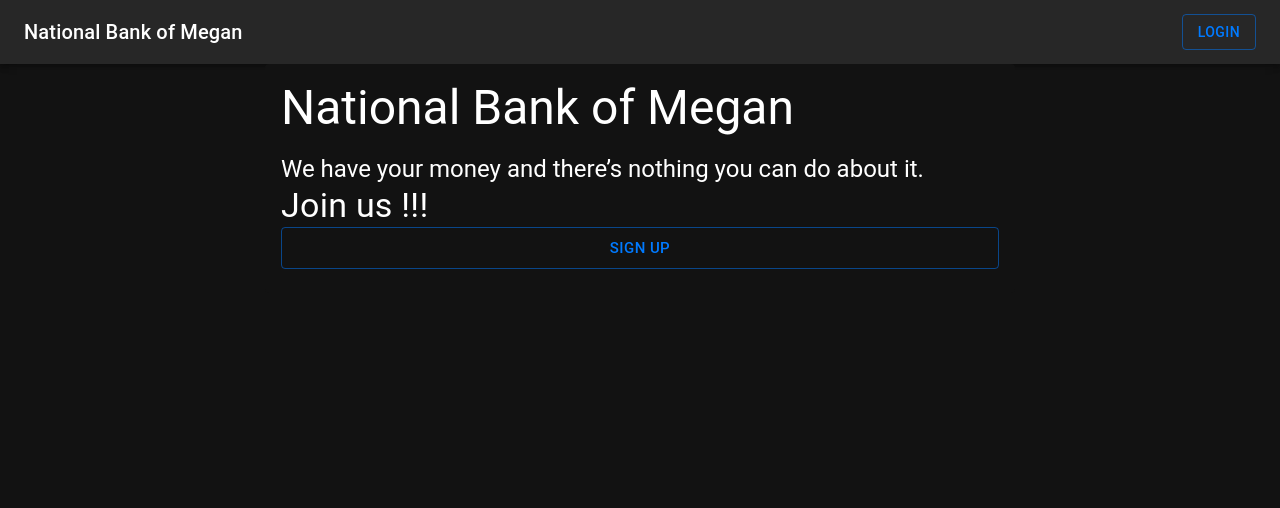
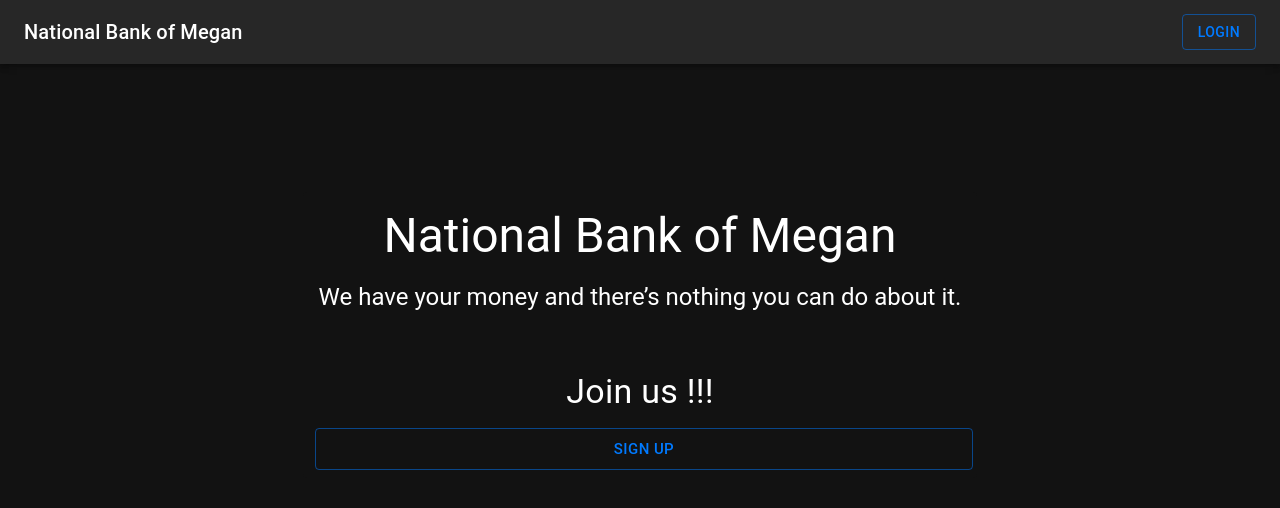
Before and after one commit to National-Bank-of-Megan/secure-bank-web-client, a React (Create React App) app: page / in a window 1280 px wide. Shown: the top 508 px of the page. Built offline with nearby package versions, Linux system fonts and the light colour scheme.

Commit message:
welcome page for unauthenticated user

```diff
--- a/src/components/main-page/WelcomeCard.tsx
+++ b/src/components/main-page/WelcomeCard.tsx
@@ -1,55 +1,73 @@
-import * as React from 'react';
-import Box from '@mui/material/Box';
-import Card from '@mui/material/Card';
-import CardActions from '@mui/material/CardActions';
-import CardContent from '@mui/material/CardContent';
-import Button from '@mui/material/Button';
-import Typography from '@mui/material/Typography';
+import * as React from "react";
+import Box from "@mui/material/Box";
+import Card from "@mui/material/Card";
+import CardActions from "@mui/material/CardActions";
+import CardContent from "@mui/material/CardContent";
+import Button from "@mui/material/Button";
+import Typography from "@mui/material/Typography";
 import buttonStyles from "../../styles/ButtonStyles";
 import cardStyles from "../../styles/CardStyles";
 
 const bull = (
   <Box
     component="span"
-      sx={{ display: 'inline-block', mx: '2px', transform: 'scale(0.8)' }}
+    sx={{ display: "inline-block", mx: "2px", transform: "scale(0.8)" }}
   >
     •
   </Box>
 );
 
 const card = (
-    <React.Fragment >
-      <CardContent sx={{
-        margin:'auto'
-      }}>
+  <React.Fragment>
+    <CardContent
+      sx={{
+        margin: "auto",
+        textAlign: "center",
+      }}
+    >
       <Typography variant="h3" color="text.primary" gutterBottom>
         National Bank of Megan
       </Typography>
       <Typography variant="h5" component="div" color="text.primary">
         We have your money and there’s nothing you can do about it.
       </Typography>
-
-
+    </CardContent>
+    <CardActions sx={{display :'flex', flexDirection:'column', marginTop :'5%', gap:'15px'}}>
       <Typography variant="h4" component="div" color="text.primary">
         Join us !!!
       </Typography>
-
-        <Button size="large" sx={buttonStyles} variant="outlined" style={{width:'100%'}}>Sign up</Button>
-      </CardContent>
+      <Button
+        size="large"
+        sx={buttonStyles}
+        variant="outlined"
+        style={{ width: "100%" }}
+      >
+        Sign up
+      </Button>
+    </CardActions>
   </React.Fragment>
 );
 
-  export default function WelcomeCard(){
+export default function WelcomeCard() {
   return (
-      <Box sx={{
+    <Box
+      sx={{
         maxWidth: 750,
-          minHeight:160,
-          margin:'auto'
-      }}>
-        <Card variant="outlined" sx={cardStyles}
+        minHeight: 160,
+        margin: "auto",
+        // todo znalezc jakis ladnieszy sposob na ustawienie karty
+        marginTop:'10%'
+      }}
+    >
+      <Card
+        variant="outlined"
+        sx={cardStyles}
         style={{
-                  border :'none'
-              }} >{card}</Card>
+          border: "none",
+        }}
+      >
+        {card}
+      </Card>
     </Box>
   );
 }
--- a/src/pages/MainPage.tsx
+++ b/src/pages/MainPage.tsx
@@ -1,9 +1,14 @@
+import { Grid } from "@mui/material";
 import WelcomeCard from "../components/main-page/WelcomeCard";
 
-export default function MainPage(){
-
-    return (
-
-        <WelcomeCard/>
-    )
+export default function MainPage() {
+  return (
+    <Grid container
+      style={{
+        height: "100vh"
+      }}
+    >
+      <WelcomeCard/>
+    </Grid>
+  );
 }
```
Lines whose indentation alone changed are shown as unchanged.
